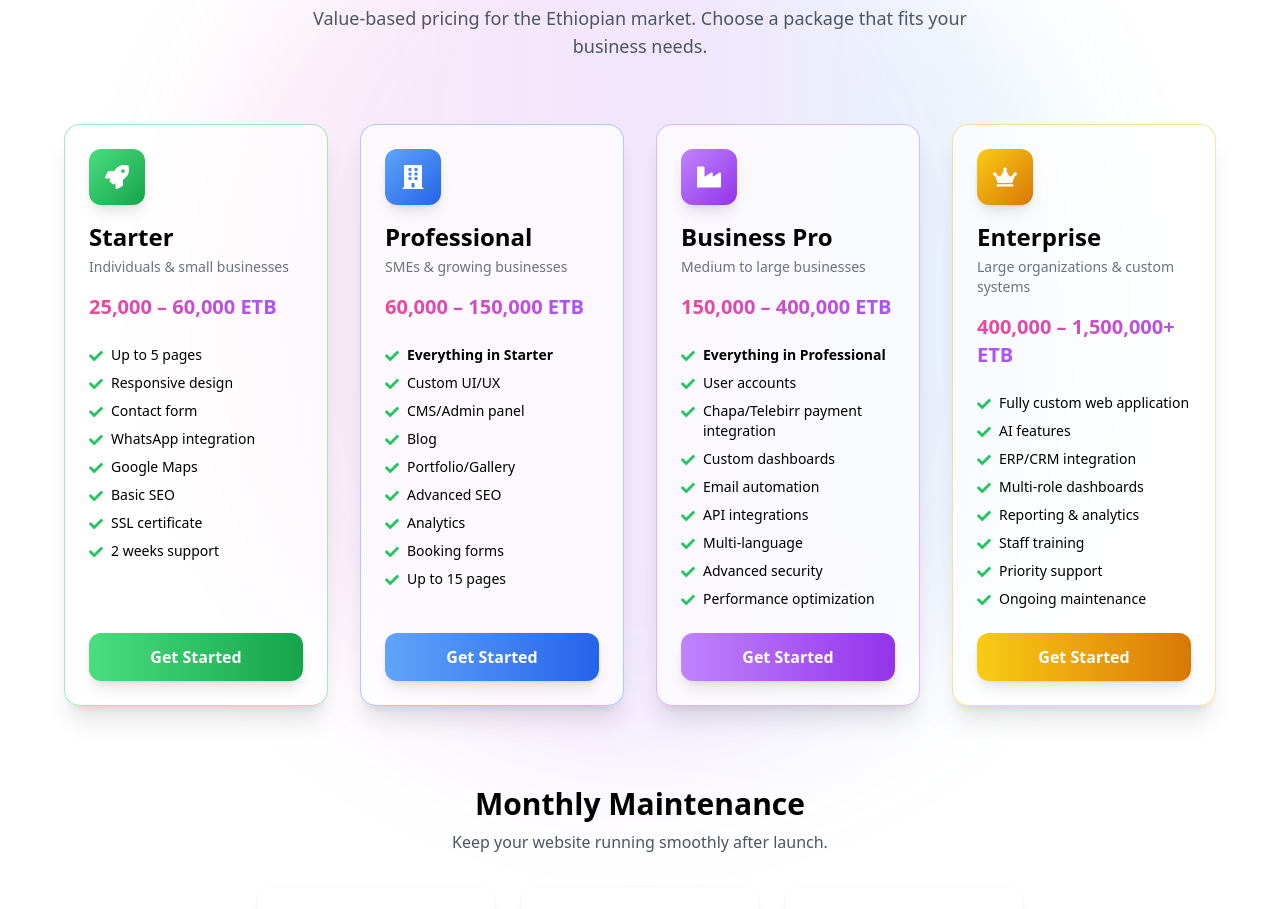
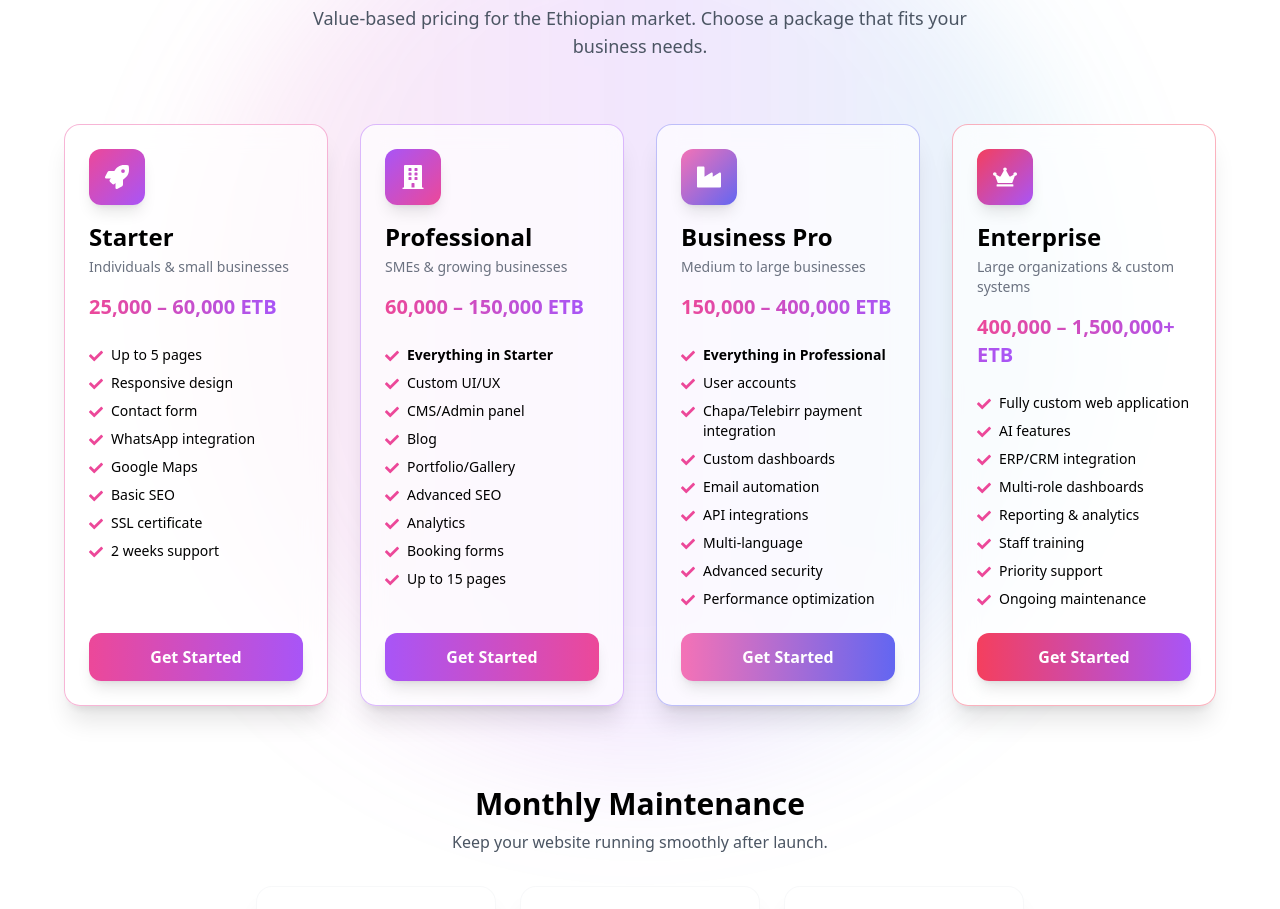
Before and after one commit to Yohannesdeveloper/Portfolio-Yohanex, a React (Vite) app: page / in a window 1280 px wide. Shown: the part 7240-8149 px from the top of the page. Built offline with nearby package versions, Linux system fonts and the light colour scheme.

Commit message:
Fix pricing section colors to match site UI/UX palette

```diff
--- a/src/components/Pricing.tsx
+++ b/src/components/Pricing.tsx
@@ -22,9 +22,9 @@ const packages = [
   {
     name: "Starter",
     icon: <FaRocket />,
-    color: "from-green-400 to-green-600",
-    border: "border-green-500/40 hover:border-green-500",
-    badge: "bg-green-500",
+    color: "from-pink-500 to-purple-500",
+    darkColor: "dark:from-cyan-400 dark:to-blue-500",
+    border: "border-pink-500/40 hover:border-pink-500 dark:border-cyan-400/40 dark:hover:border-cyan-400",
     price: "25,000 – 60,000",
     bestFor: "Individuals & small businesses",
     features: [
@@ -41,9 +41,9 @@ const packages = [
   {
     name: "Professional",
     icon: <FaBuilding />,
-    color: "from-blue-400 to-blue-600",
-    border: "border-blue-500/40 hover:border-blue-500",
-    badge: "bg-blue-500",
+    color: "from-purple-500 to-pink-500",
+    darkColor: "dark:from-blue-500 dark:to-cyan-400",
+    border: "border-purple-500/40 hover:border-purple-500 dark:border-blue-400/40 dark:hover:border-blue-400",
     price: "60,000 – 150,000",
     bestFor: "SMEs & growing businesses",
     features: [
@@ -61,9 +61,9 @@ const packages = [
   {
     name: "Business Pro",
     icon: <FaIndustry />,
-    color: "from-purple-400 to-purple-600",
-    border: "border-purple-500/40 hover:border-purple-500",
-    badge: "bg-purple-500",
+    color: "from-pink-400 to-indigo-500",
+    darkColor: "dark:from-teal-400 dark:to-blue-500",
+    border: "border-indigo-500/40 hover:border-indigo-500 dark:border-teal-400/40 dark:hover:border-teal-400",
     price: "150,000 – 400,000",
     bestFor: "Medium to large businesses",
     features: [
@@ -81,9 +81,9 @@ const packages = [
   {
     name: "Enterprise",
     icon: <FaCrown />,
-    color: "from-yellow-400 to-amber-600",
-    border: "border-yellow-500/40 hover:border-yellow-500",
-    badge: "bg-yellow-500",
+    color: "from-rose-500 to-purple-500",
+    darkColor: "dark:from-cyan-400 dark:to-indigo-500",
+    border: "border-rose-500/40 hover:border-rose-500 dark:border-indigo-400/40 dark:hover:border-indigo-400",
     price: "400,000 – 1,500,000+",
     bestFor: "Large organizations & custom systems",
     features: [
@@ -163,13 +163,13 @@ const Pricing: React.FC = () => {
               transition={{ duration: 0.7, delay: i * 0.15 }}
               whileHover={{
                 scale: 1.04,
-                boxShadow: "0px 20px 50px rgba(168, 85, 247, 0.3)",
+                boxShadow: "0px 20px 50px rgba(236, 72, 153, 0.3)",
               }}
               className={`relative flex flex-col p-6 rounded-2xl bg-white/70 dark:bg-black/70 backdrop-blur-md shadow-xl border ${pkg.border} transition-all duration-500`}
             >
               {/* Icon */}
               <div
-                className={`w-14 h-14 rounded-xl bg-gradient-to-br ${pkg.color} flex items-center justify-center text-white text-2xl mb-4 shadow-lg`}
+                className={`w-14 h-14 rounded-xl bg-gradient-to-br ${pkg.color} ${pkg.darkColor} flex items-center justify-center text-white text-2xl mb-4 shadow-lg`}
               >
                 {pkg.icon}
               </div>
@@ -182,7 +182,7 @@ const Pricing: React.FC = () => {
 
               {/* Price */}
               <div className="mb-6">
-                <span className="text-xl font-extrabold bg-gradient-to-r from-pink-500 to-purple-500 bg-clip-text text-transparent">
+                <span className="text-xl font-extrabold bg-gradient-to-r from-pink-500 to-purple-500 dark:from-cyan-400 dark:to-blue-500 bg-clip-text text-transparent">
                   {pkg.price} ETB
                 </span>
               </div>
@@ -191,7 +191,7 @@ const Pricing: React.FC = () => {
               <ul className="flex-1 space-y-2 mb-6">
                 {pkg.features.map((feature, j) => (
                   <li key={j} className="flex items-start gap-2 text-sm">
-                    <FaCheck className="mt-1 text-green-500 shrink-0" />
+                    <FaCheck className="mt-1 text-pink-500 dark:text-cyan-400 shrink-0" />
                     <span
                       className={
                         feature.startsWith("Everything")
@@ -208,7 +208,7 @@ const Pricing: React.FC = () => {
               {/* CTA */}
               <a
                 href="#contact"
-                className={`block text-center py-3 rounded-xl bg-gradient-to-r ${pkg.color} text-white font-semibold shadow-lg hover:opacity-90 transition`}
+                className={`block text-center py-3 rounded-xl bg-gradient-to-r ${pkg.color} ${pkg.darkColor} text-white font-semibold shadow-lg hover:opacity-90 transition`}
               >
                 Get Started
               </a>
@@ -243,7 +243,7 @@ const Pricing: React.FC = () => {
               >
                 <FaWrench className="text-3xl text-pink-500 dark:text-cyan-400 mb-3" />
                 <h4 className="text-xl font-bold mb-1">{m.plan}</h4>
-                <p className="text-lg font-semibold bg-gradient-to-r from-pink-500 to-purple-500 bg-clip-text text-transparent">
+                <p className="text-lg font-semibold bg-gradient-to-r from-pink-500 to-purple-500 dark:from-cyan-400 dark:to-blue-500 bg-clip-text text-transparent">
                   {m.price} ETB/mo
                 </p>
               </motion.div>
@@ -281,7 +281,7 @@ const Pricing: React.FC = () => {
                 <div className="flex-1">
                   <h4 className="font-semibold text-sm">{p.project}</h4>
                 </div>
-                <span className="font-bold text-sm bg-gradient-to-r from-pink-500 to-purple-500 bg-clip-text text-transparent whitespace-nowrap">
+                <span className="font-bold text-sm bg-gradient-to-r from-pink-500 to-purple-500 dark:from-cyan-400 dark:to-blue-500 bg-clip-text text-transparent whitespace-nowrap">
                   {p.price} ETB
                 </span>
               </motion.div>
```
